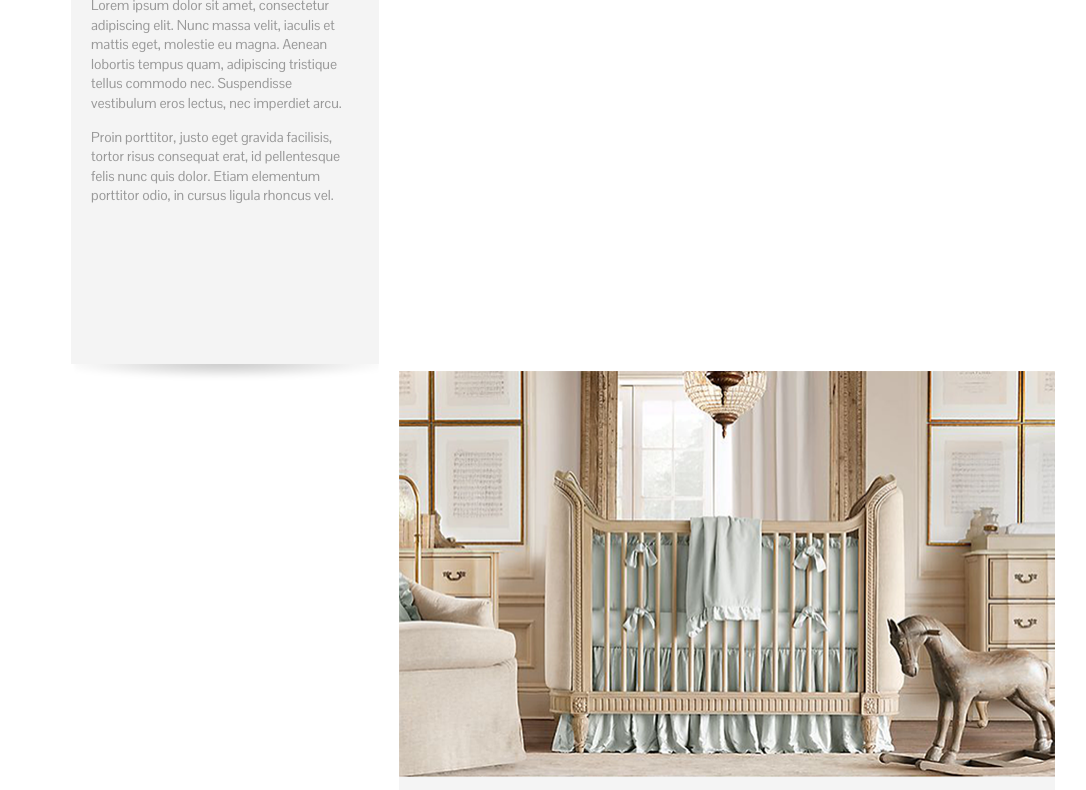
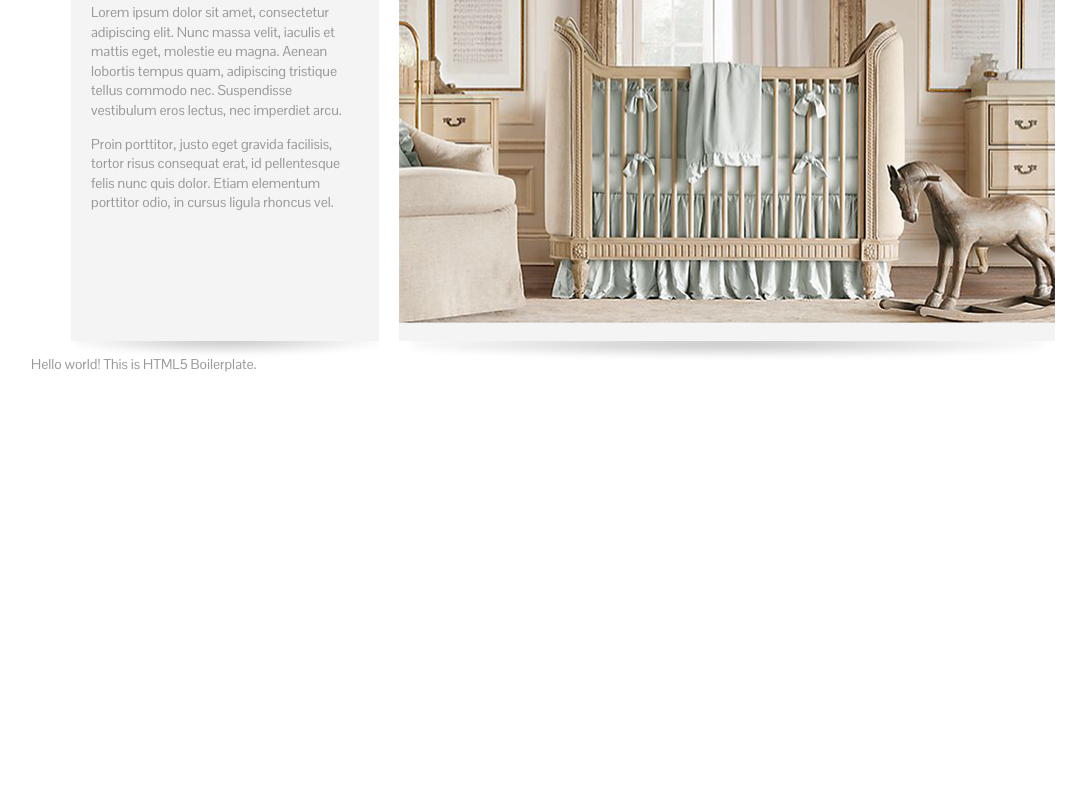
Before and after one commit to KKlever/Gigi_Brooks, a plain HTML site: page index.html in a window 1280 px wide. Shown: the part 314-1104 px from the top of the page, without its empty margins (97-1183 px from the left). After the commit the page ends 800 px from the top, so only its background shows below. Drawn offline with Linux system fonts and the light colour scheme; a web font is replaced by a local one.

Commit message:
Fixed div alignement

```diff
--- a/index.html
+++ b/index.html
@@ -62,12 +62,12 @@
                 </div>
 
                 <div class="body-content clearfix">
-                    <div class="txt-column">
+                    <div class="txt-column float-l">
                         <h2>FURNITURE</h2>
                         <p>Lorem ipsum dolor sit amet, consectetur adipiscing elit. Nunc massa velit, iaculis et mattis eget, molestie eu magna. Aenean lobortis tempus quam, adipiscing tristique tellus commodo nec. Suspendisse vestibulum eros lectus, nec imperdiet arcu.</p>
                         <p>Proin porttitor, justo eget gravida facilisis, tortor risus consequat erat, id pellentesque felis nunc quis dolor. Etiam elementum porttitor odio, in cursus ligula rhoncus vel. </p>
                     </div>
-                    <div class="l-image-box float-r">
+                    <div class="l-image-box float-l">
                        <img src="img/room.png" width="656" height="406" alt="Room with a craddle and toy horse">
                     </div>
                 </div>
```
Also changed, not shown: 1 other file.
